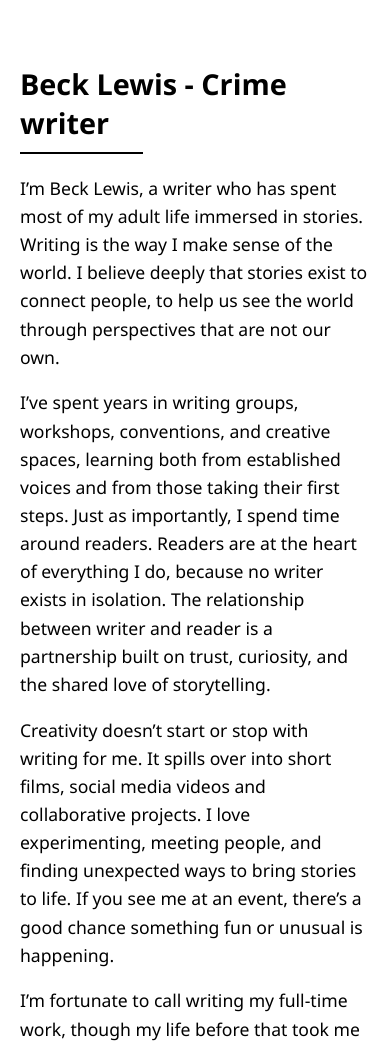
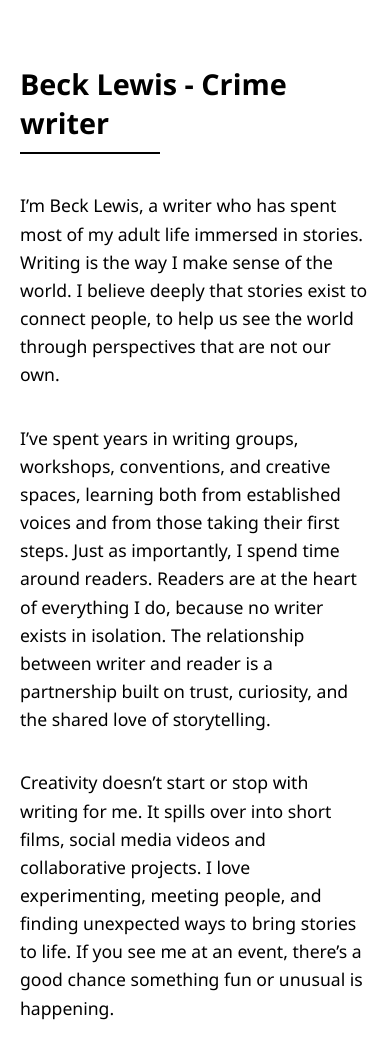
Before and after one commit to HSGoody/becklewis-site, a plain HTML site: page index.html in a window 390 px wide. Shown: the top 1041 px of the page. Drawn offline with Linux system fonts and the light colour scheme.

Commit message:
Update index.html
fixes applied

```diff
--- a/index.html
+++ b/index.html
@@ -19,31 +19,16 @@
 
     .container {
       display: flex;
-  flex-wrap: nowrap; /* prevent wrapping on wide screens */
+      flex-wrap: nowrap; /* side-by-side on wide screens */
       max-width: 1000px;
       width: 100%;
       align-items: center;
       gap: 40px;
     }
-@media (max-width: 768px) {
-  .container {
-    flex-direction: column;
-    flex-wrap: wrap; /* allow stacking on small screens */
-    align-items: center;
-    gap: 20px;
-  }
-
-  .text-column, .image-column {
-    flex: unset;
-    width: 100%;
-  }
-}
-
-    }
 
     /* Left column: text */
     .text-column {
-      flex: 1.5; /* now wider */
+      flex: 1.5; /* wider than image column */
       min-width: 300px;
       display: flex;
       flex-direction: column;
@@ -59,7 +44,7 @@
     .text-column hr {
       border: 0;
       border-top: 2px solid #000000;
-      width: 35%;
+      width: 40%; /* longer line */
       margin: 0 0 20px 0;
     }
 
@@ -128,7 +113,7 @@
     @media (max-width: 768px) {
       .container {
         flex-direction: column;
-    flex-wrap: wrap; /* allow stacking on small screens */
+        flex-wrap: wrap;
         align-items: center;
         gap: 20px;
       }
@@ -137,8 +122,6 @@
         flex: unset;
         width: 100%;
       }
-}
-
 
       .text-column h2 {
         font-size: 1.8rem;
@@ -166,16 +149,24 @@
       <hr>
       <p>
         I’m Beck Lewis, a writer who has spent most of my adult life immersed in stories. Writing is the way I make sense of the world. I believe deeply that stories exist to connect people, to help us see the world through perspectives that are not our own.
-</p><p>I’ve spent years in writing groups, workshops, conventions, and creative spaces, learning both from established voices and from those taking their first steps. Just as importantly, I spend time around readers. Readers are at the heart of everything I do, because no writer exists in isolation. The relationship between writer and reader is a partnership built on trust, curiosity, and the shared love of storytelling.
-</p><p>Creativity doesn’t start or stop with writing for me. It spills over into short films, social media videos and collaborative projects. I love experimenting, meeting people, and finding unexpected ways to bring stories to life. If you see me at an event, there’s a good chance something fun or unusual is happening.
-</p><p>I’m fortunate to call writing my full-time work, though my life before that took me through a variety of jobs and experiences that shaped the way I see things. I’ve written many books in the past—some bestselling, some optioned for adaptation. I have a genuine desire to share stories that matter.</p>
+      </p>
+      <p>
+        I’ve spent years in writing groups, workshops, conventions, and creative spaces, learning both from established voices and from those taking their first steps. Just as importantly, I spend time around readers. Readers are at the heart of everything I do, because no writer exists in isolation. The relationship between writer and reader is a partnership built on trust, curiosity, and the shared love of storytelling.
+      </p>
+      <p>
+        Creativity doesn’t start or stop with writing for me. It spills over into short films, social media videos and collaborative projects. I love experimenting, meeting people, and finding unexpected ways to bring stories to life. If you see me at an event, there’s a good chance something fun or unusual is happening.
+      </p>
+      <p>
+        I’m fortunate to call writing my full-time work, though my life before that took me through a variety of jobs and experiences that shaped the way I see things. I’ve written many books in the past—some bestselling, some optioned for adaptation. I have a genuine desire to share stories that matter.
+      </p>
 
       <div class="social-links">
         <a href="https://www.youtube.com/@BeckLewisWrites" target="_blank"><i class="fab fa-youtube"></i></a>
         <a href="https://www.instagram.com/becklewiswrites/" target="_blank"><i class="fab fa-instagram"></i></a>
         <a href="https://www.facebook.com/profile.php?id=61576679982271" target="_blank"><i class="fab fa-facebook"></i></a>
-      <a href="https://www.tiktok.com/@becklewis5" target="_blank"><i class="fab fa-tiktok"></i></a
+        <a href="https://www.tiktok.com/@becklewis5" target="_blank"><i class="fab fa-tiktok"></i></a>
       </div>
+
       <div class="nav">
         <a href="books.html">Books - coming soon</a>
       </div>
```
Lines whose indentation alone changed are shown as unchanged.
